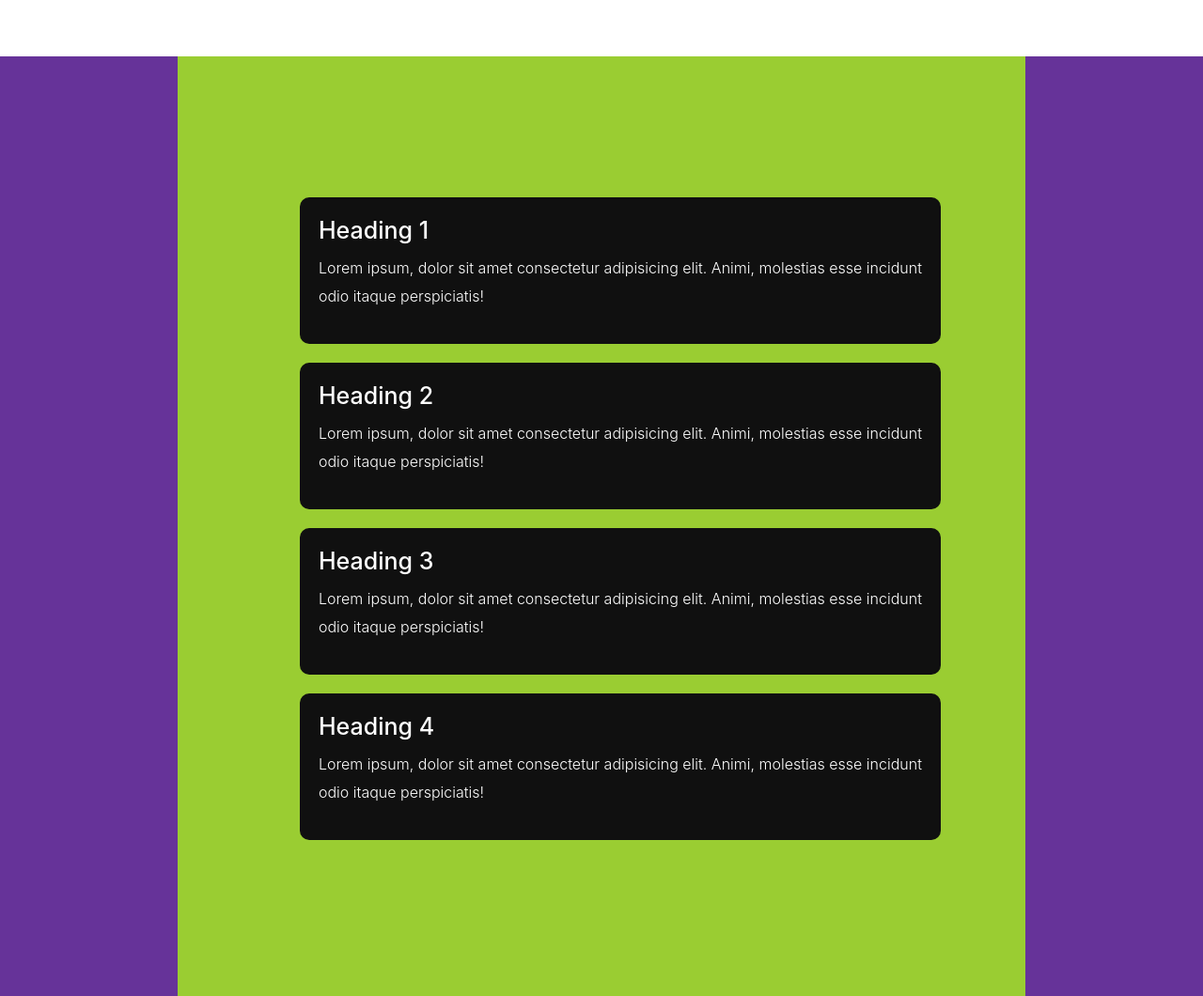
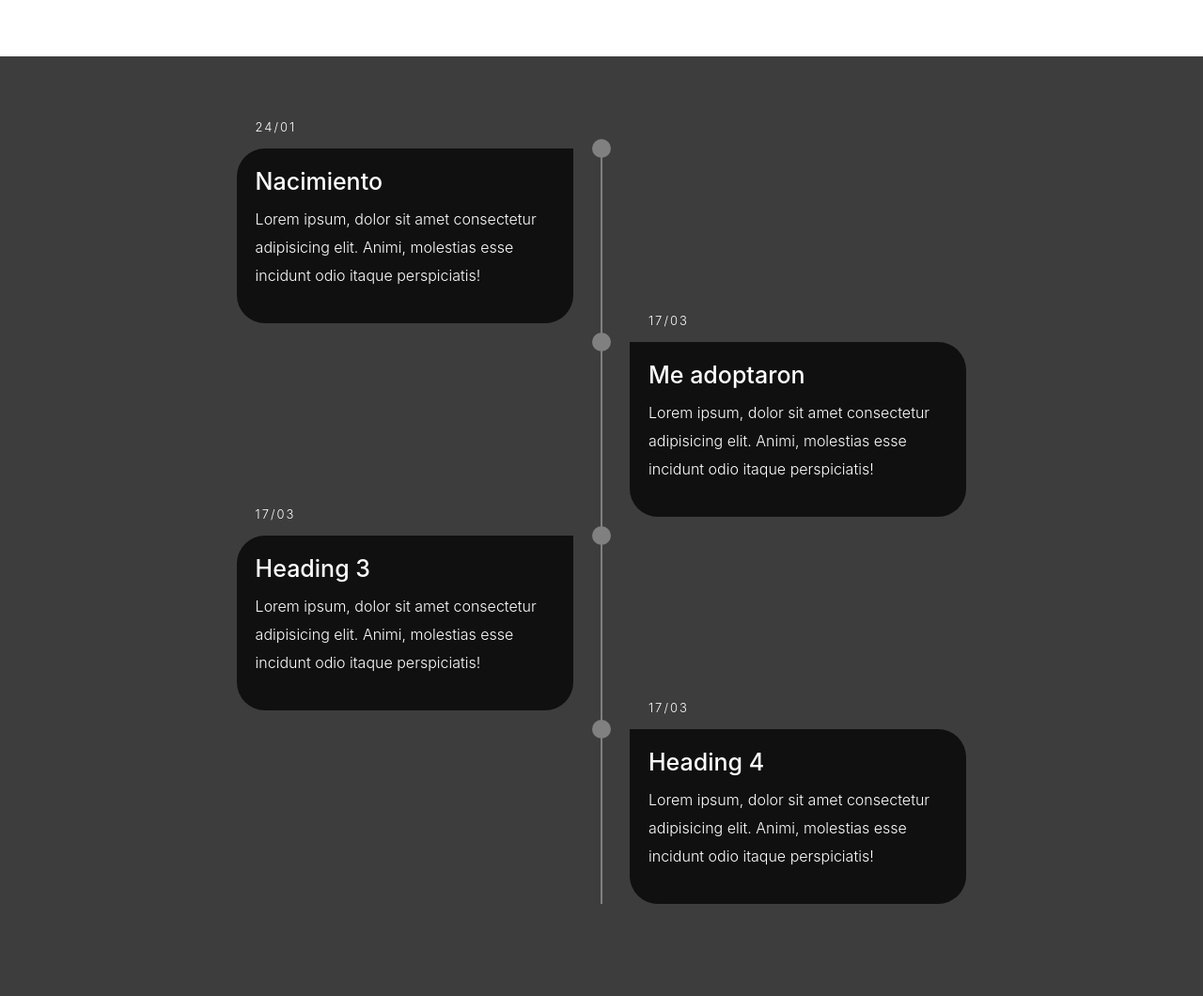
Before and after one commit to agustinfraile/webhoney, a website: page views/sobre_mi--2019.html in a window 1280 px wide. Shown: the part 840-1900 px from the top of the page at 94% size. Drawn offline with nearby package versions, Linux system fonts and the light colour scheme.

Commit message:
Realice timeline y le agregue los efectos correspondientes

```diff
--- a/assets/css/mediaqueries.css
+++ b/assets/css/mediaqueries.css
@@ -5,53 +5,79 @@
     box-sizing: border-box;
   }
 
-  /*
+/*
     ==========================================================
     =============== INICIO DE LAS MEDIAQUERIES ===============
     ==========================================================
 */
 
-/* Breakpoint 1300px */
 
-@media (max-width:1280px) and (min-width: 990px) {
 
-  /* Menu de Navegación */
-  .menu__lista {
-    width: 300px;
-    height: 0px;
-    margin-left: -85px;
-    margin-bottom: 0;
+
+/*
+    ==========================================================
+    ============== SUBSECCIONES 2019-2020-2021 ===============
+    ==========================================================
+*/
+
+@media only screen and (min-width: 768px) {
+
+  .timeline::before {
+    content: '';
+    position: absolute;
+    height: 100%;
+    width: 2px;
+    left: 50%;
+    transform: translateX(-50%);
+    background-color: gray;
   }
 
-
-  /* INDEX */
-  .indexPresentacion__titulo h1 {
-    font-size: 4.5em;
+  .timeline ul li {
+    width: 50%;
+    margin-bottom: 50px;
+    position: relative;
   }
 
-  .indexPresentacion__titulo h3 {
-    font-size: 3.2em;
+  .timeline ul li:nth-child(odd) {
+    float: left;
+    clear: right;
+    transform: translateX(-30px);
+    border-radius: 30px 0px 30px 30px;
   }
 
-  .indexAcercaDe {
-    width: 100%;
-    height: 500px;
-    margin-top: 0;
+  .timeline ul li:nth-child(even) {
+    float: right;
+    clear: left;
+    transform: translateX(30px);
+    border-radius: 0px 30px 30px 30px;
   }
 
-  .indexGaleria {
-    width: 100%;
-    height: 800px;
+  .timeline ul li::after {
+    content: '';
+    position: absolute;
+    height: 20px;
+    width: 20px;
+    background-color: gray;
+    border-radius: 50%;
+    top: 0;
   }
 
-
-  /* SOBRE MI */
-  .sobreMiPresentacion__titulo h1 {
-    font-size: 5.3em;
+  .timeline ul li:nth-child(odd)::after {
+    transform: translate(50%, -50%);
+    right: -30px;
   }
 
-  .sobreMiPresentacion__titulo h3 {
-    font-size: 2.8em;
+  .timeline ul li:nth-child(even)::after {
+    transform: translate(-50%, -50%);
+    left: -30px;
   }
 
+  .timeline ul li:hover::after {
+    background-color: #ebc20b;
+  }
+
+  .timeline-content .date {
+    position: absolute;
+    top: -30px;
+  }
 }
--- a/assets/scss/estilos.scss
+++ b/assets/scss/estilos.scss
@@ -520,12 +520,12 @@ height: $h-index-main;
     height: $h-2019-section;
     display: flex;
     margin: 0px auto;
-    background-color: rebeccapurple;
 
     .contenedor {
         margin: 0 auto;
+        width: 70%;
         height: auto;
-        background-color: yellowgreen;
+        padding: 100px 0;
         display: flex;
         align-items: center;
         justify-content: center;
@@ -537,13 +537,13 @@ height: $h-index-main;
             position: relative;
             color: #ffffff;
 
+
             ul{
                 list-style: $sacar-puntos;
 
                 li{
                     padding: 20px;
                     background-color: #101010;
-                    border-radius: 10px;
                     margin-bottom: 20px;
                 }
 
@@ -554,6 +554,13 @@ height: $h-index-main;
         }
 
         .timeline-content {
+
+            h2 {
+                font-size: 13px;
+                font-weight: 300;
+                margin-bottom: 10px;
+                letter-spacing: 2px;
+            }
 
             h1 {
                 font-size: 25px;
--- a/views/sobre_mi--2019.html
+++ b/views/sobre_mi--2019.html
@@ -15,7 +15,7 @@
 
         <!-- CSS -->
         <link rel="stylesheet" href="/assets/css/archivo.css">
-        <!-- <link rel="stylesheet" href="/assets/css/estilos.css"> -->
+        <link rel="stylesheet" href="/assets/css/mediaqueries.css">
 
         <!-- CSS Bootstrap v4.6 -->
         <link rel="stylesheet" href="https://cdn.jsdelivr.net/npm/bootstrap@4.6.0/dist/css/bootstrap.min.css" integrity="sha384-B0vP5xmATw1+K9KRQjQERJvTumQW0nPEzvF6L/Z6nronJ3oUOFUFpCjEUQouq2+l" crossorigin="anonymous">
@@ -60,7 +60,7 @@
 
                 <div class="subSectionPresentacion__titulo">
                     <h1 class="font-s-titulo color-titulo">2019</h1>
-                    <h3 class="font-s-subtitulo color-subtitulo">Te muestro lo que fue este año para mí</h3>
+                    <h3 class="font-s-subtitulo color-subtitulo">Una linea del tiempo de lo que fue este año para mi</h3>
                 </div>
 
             </div>
@@ -68,27 +68,36 @@
 
 
         <!-- Comienzo del contenido de la pagina -->
-        <section class="sobreMiContainerNew">
+        <section class="sobreMiContainerNew bg-sobre-mi">
             <!-- Comienzo del timeline -->
             <div class="contenedor">
                 <div class="timeline">
                     <ul>
                         <li>
                             <div class="timeline-content">
-                                <h1>Heading 1</h1>
+                                <h2 class="date">
+                                    24/01
+                                </h2>
+                                <h1>Nacimiento</h1>
                                 <p>Lorem ipsum, dolor sit amet consectetur adipisicing elit. Animi, molestias esse incidunt odio itaque perspiciatis!</p>
                             </div>
                         </li>
 
                         <li>
                             <div class="timeline-content">
-                                <h1>Heading 2</h1>
+                                <h2 class="date">
+                                    17/03
+                                </h2>
+                                <h1>Me adoptaron</h1>
                                 <p>Lorem ipsum, dolor sit amet consectetur adipisicing elit. Animi, molestias esse incidunt odio itaque perspiciatis!</p>
                             </div>
                         </li>
 
                         <li>
                             <div class="timeline-content">
+                                <h2 class="date">
+                                    17/03
+                                </h2>
                                 <h1>Heading 3</h1>
                                 <p>Lorem ipsum, dolor sit amet consectetur adipisicing elit. Animi, molestias esse incidunt odio itaque perspiciatis!</p>
                             </div>
@@ -96,6 +105,9 @@
 
                         <li>
                             <div class="timeline-content">
+                                <h2 class="date">
+                                    17/03
+                                </h2>
                                 <h1>Heading 4</h1>
                                 <p>Lorem ipsum, dolor sit amet consectetur adipisicing elit. Animi, molestias esse incidunt odio itaque perspiciatis!</p>
                             </div>
```
Also changed, not shown: assets/css/archivo.css.
